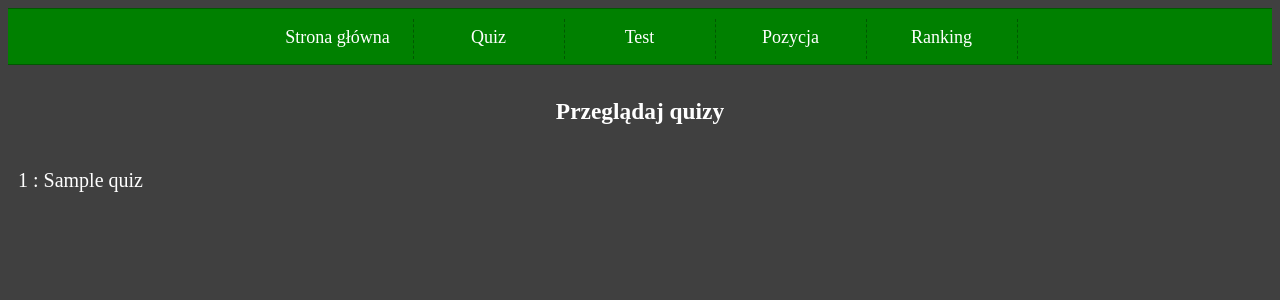
After one commit to jpisarek/WebService, a Django app: template app/templates/recruiter/recruiter_quiz_overview.html in a window 1280 px wide. The commit adds this page. Shown: the top 300 px of the page. Run offline with Django 3.2, Linux system fonts and the light colour scheme; the template is opened without the code that fills it: most values are stand-ins (such as "Sample title", 1, 10 or a date in 2020).

Commit message:
Overview quizzes site redirect to 'recruiter_question_add' view of specific quiz

```diff
--- a/app/static/style.css
+++ b/app/static/style.css
@@ -141,3 +141,8 @@ a.quizlink
     color: #ffffff;
     text-decoration: none;
 }
+
+a.quizlink:hover
+{
+	color: #428f42;
+}
--- /dev/null
+++ b/app/templates/recruiter/recruiter_quiz_overview.html
@@ -0,0 +1,15 @@
+{% extends 'recruiter/recruiter_home.html' %}
+
+{% block overviewquiz %}
+    <div class="header">
+        <h3>Przeglądaj quizy</h3>
+    </div>
+
+    <div class="overview">
+            {% for quiz in quizzes %}
+                <div class="quizzes">
+                    <a class="quizlink" href="{% url 'recruiter_question_add' quiz.id %}">{{ quiz.id }} : {{ quiz.name }}</a>
+                </div>
+            {% endfor %}
+    </div>
+{% endblock %}
```
